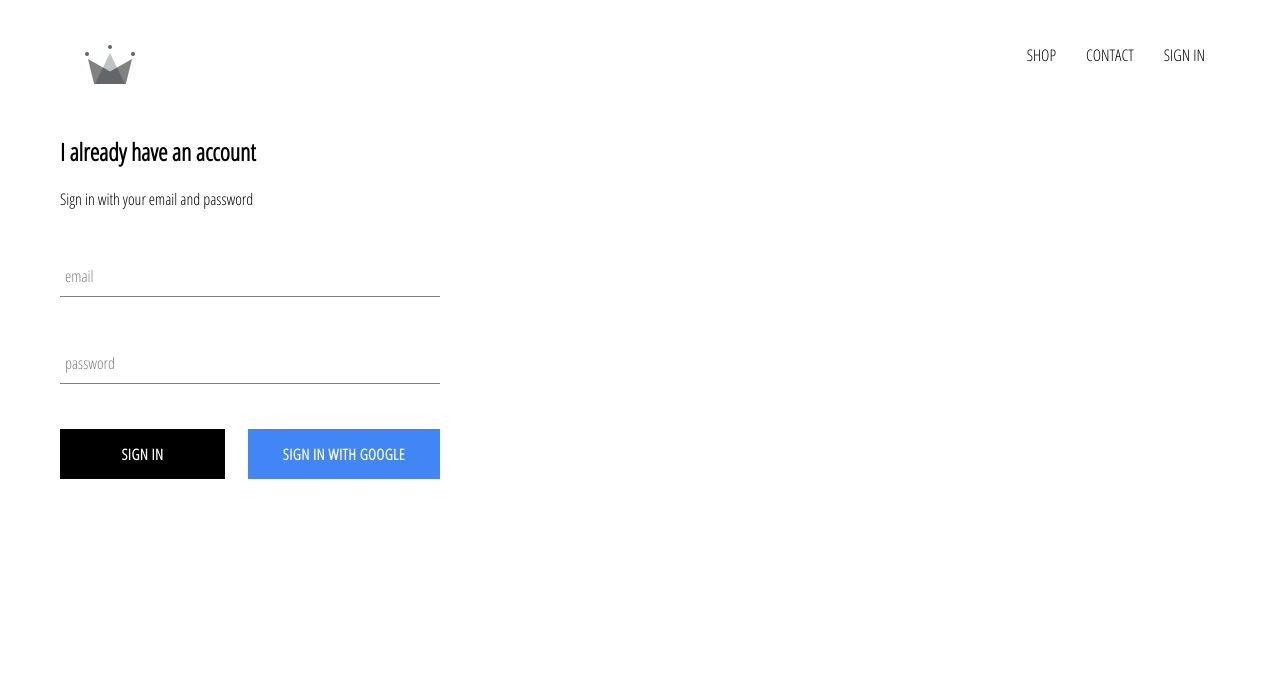
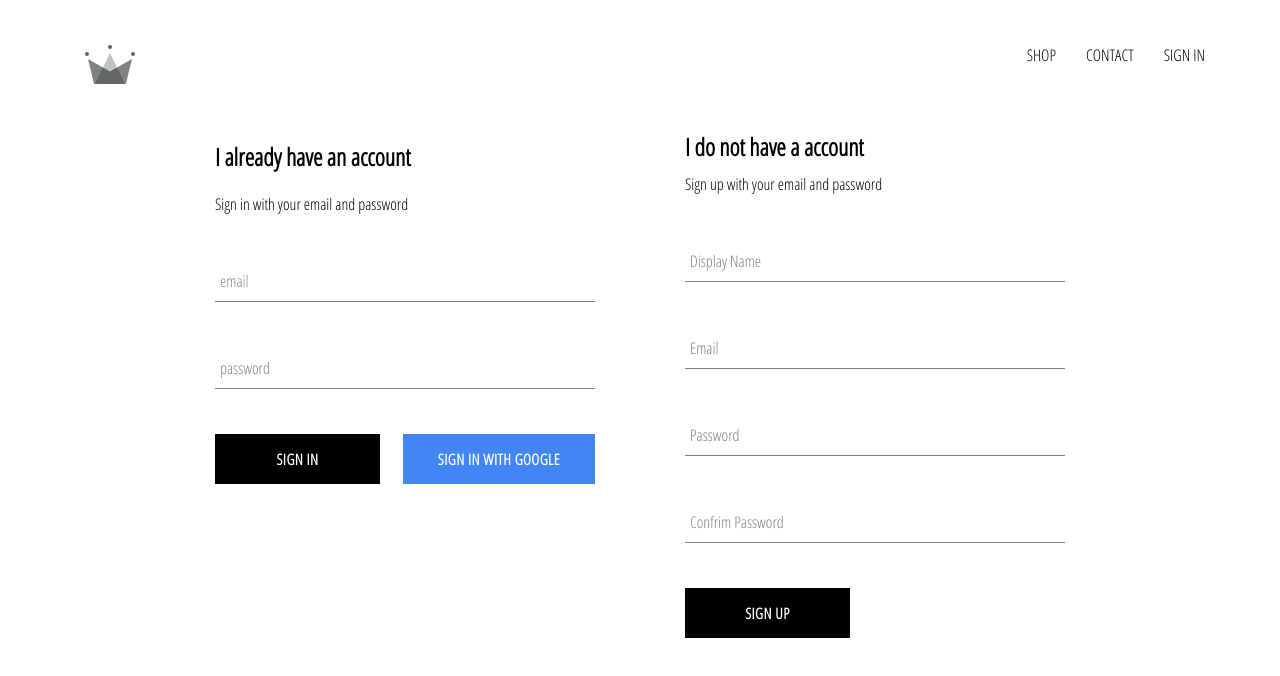
Before and after one commit to dikshaupadhyay98/crwn-clothing, a React (Create React App) app: page /signin in a window 1280 px wide. Shown: the top 676 px of the page. Built offline with nearby package versions, Linux system fonts and the light colour scheme; no server answers.

Commit message:
implemented firebase utils,included ability to storeauthenticated users into our firestore database

```diff
--- a/src/App.js
+++ b/src/App.js
@@ -7,7 +7,7 @@
 import ShopPage from './pages/shop/shop.component';
 import SignInAndSignUpPage from './pages/sign-in-and-sign-up/sign-in-and-sign-up.component';
 import Header from './components/header/header.component';
-import { auth } from './firebase/firebase.utils';
+import { auth , createUserProfileDocument} from './firebase/firebase.utils';
 
 
 
@@ -23,11 +23,27 @@
   unsubscribeFromAuth = null;
 
   componentDidMount() {
-     this.unsubscribeFromAuth = auth.onAuthStateChanged(user => {
-      this.setState({ currentUser: user });
+     this.unsubscribeFromAuth = auth.onAuthStateChanged(async userAuth => {
+       if(userAuth){
+         const userRef = await createUserProfileDocument(userAuth);
+
+         userRef.onSnapshot(snapShot => {
+           this.setState({
+             currentUser: {
+               id: snapShot.id,
+               ...snapShot.data()
+             }
+           });
+
+           console.log(this.state);
+         });
+
+       } else {
+        this.setState({currentUser: userAuth});
+       }
 
 
-      console.log(user);
+
     });
   }
 
--- /dev/null
+++ b/src/components/sign-up/sign-up.component.jsx
@@ -0,0 +1,103 @@
+import React from 'react';
+
+import FormInput from '../form-input/form-input.component';
+import CustomButton from '../custom-button/custom-button.component';
+import { auth, createUserProfileDocument } from '../../firebase/firebase.utils';
+import './sign-up.styles.scss';
+
+class SignUp extends React.Component {
+    constructor(){
+        super();
+
+        this.state = {
+          displayName: '',
+          email: '',
+          password: '',
+          confirmPassword: ''
+        };
+    }
+
+    handleSubmit = async event => {
+        event.preventDefault();
+
+        const{ displayName, email, password, confirmPassword } = this.state;
+
+        if(password != confirmPassword){
+            alert("password don't match");
+            return;
+        }
+
+        try{
+          const{ user } = await auth.createUserWithEmailAndPassword(
+              email,
+              password
+            );
+
+            await createUserProfileDocument(user, {displayName});
+
+            this.setState({
+                displayName: '',
+                email: '',
+                password: '',
+                confirmPassword: ''
+            });
+
+        }catch(error){
+          console.log(error);
+        }
+    };
+
+    handleChange = event => {
+        const { name, value } = event.target;
+
+        this.setState({[name]: value});
+    };
+
+    render(){
+        const{displayName, email, password, confirmPassword} = this.state;
+      return(
+          <div className='sign-up'>
+             <h2 className='title'>I do not have a account</h2>
+             <span>Sign up with your email and password</span>
+             <form className='sign-up-form' onSubmit={this.handleSubmit}>
+                <FormInput
+                   type='text'
+                   name='displayName'
+                   value={displayName}
+                   onChange={this.handleChange}
+                   label='Display Name'
+                   required
+                />
+                <FormInput
+                   type='email'
+                   name='email'
+                   value={email}
+                   onChange={this.handleChange}
+                   label='Email'
+                   required
+                />
+                <FormInput
+                   type='password'
+                   name='password'
+                   value={password}
+                   onChange={this.handleChange}
+                   label='Password'
+                   required
+                />
+                <FormInput
+                   type='password'
+                   name='confirmPassword'
+                   value={confirmPassword}
+                   onChange={this.handleChange}
+                   label='Confrim Password'
+                   required
+                />
+                <CustomButton type='submit'> SIGN UP</CustomButton>
+
+             </form>
+          </div>
+      );
+    }
+}
+
+export default SignUp;
--- /dev/null
+++ b/src/components/sign-up/sign-up.styles.scss
@@ -0,0 +1,9 @@
+.sign-up {
+    display: flex;
+    flex-direction: column;
+    width: 380px;
+
+    .title {
+      margin: 10px 0;
+    }
+  }
--- a/src/firebase/firebase.utils.js
+++ b/src/firebase/firebase.utils.js
@@ -14,6 +14,32 @@
 
 };
 
+export const createUserProfileDocument = async (userAuth, additionalData) => {
+    if(!userAuth) return;
+
+    const userRef = firestore.doc(`users/${userAuth.uid}`);
+
+    const snapShot = await userRef.get();
+
+    if(!snapShot.exits) {
+        const { displayName, email} = userAuth;
+        const createdAt = new Date();
+
+        try{
+          await userRef.set({
+              displayName,
+              email,
+              createdAt,
+              ...additionalData
+          })
+        }catch(error) {
+           console.log('error creating user', error.message);
+        }
+    }
+
+    return userRef;
+};
+
 firebase.initializeApp(config);
 
 export const auth = firebase.auth();
--- a/src/pages/sign-in-and-sign-up/sign-in-and-sign-up.component.jsx
+++ b/src/pages/sign-in-and-sign-up/sign-in-and-sign-up.component.jsx
@@ -1,10 +1,12 @@
 import React from 'react';
 import SignIn from '../../components/sign-in/sign-in.component';
+import SignUp from '../../components/sign-up/sign-up.component';
 import './sign-in-and-sign-up.styles.scss';
 
 const SignInAndSignUpPage = () => (
     <div className='sign-in-and-sign-up'>
        <SignIn />
+       <SignUp />
     </div>
 );
 
--- a/src/pages/sign-in-and-sign-up/sign-in-and-sign-up.styles.scss
+++ b/src/pages/sign-in-and-sign-up/sign-in-and-sign-up.styles.scss
@@ -0,0 +1,6 @@
+.sign-in-and-sign-up {
+    width: 850px;
+    display: flex;
+    justify-content: space-between;
+    margin: 30px auto;
+}
```
